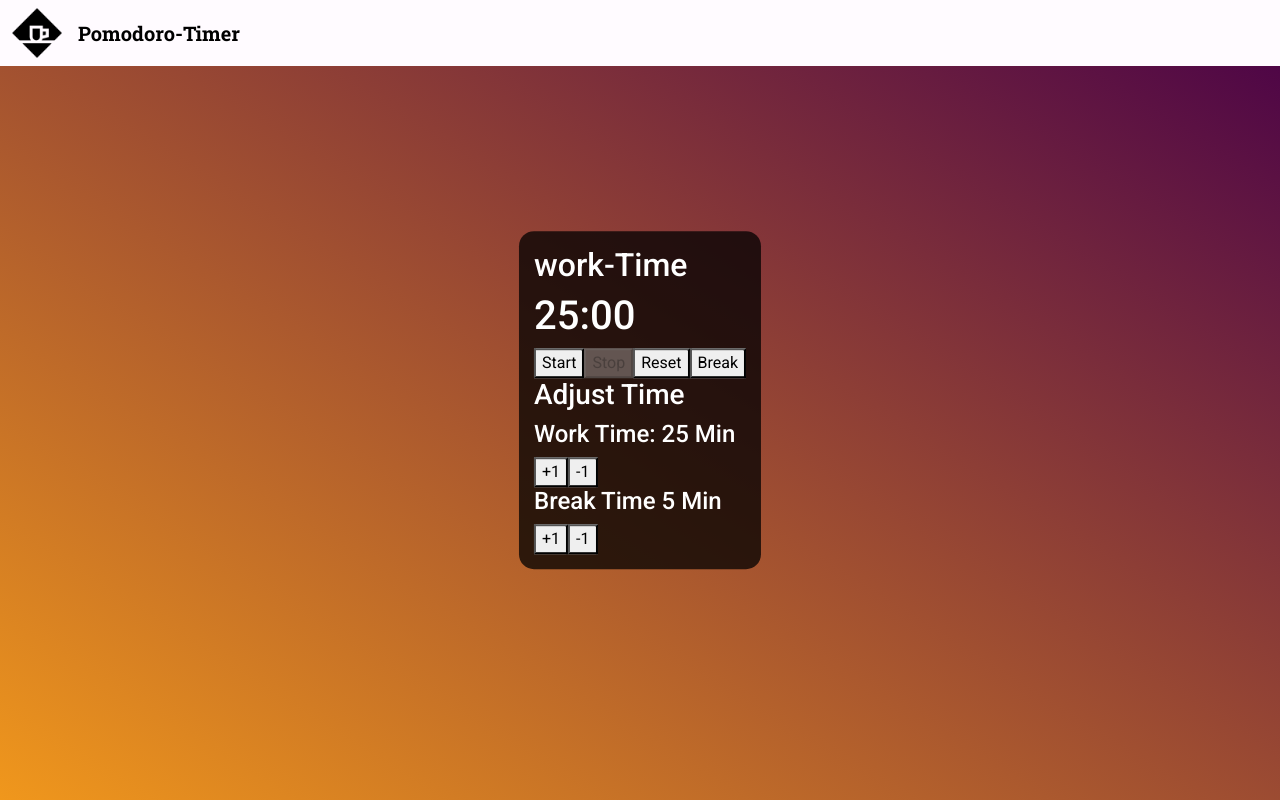
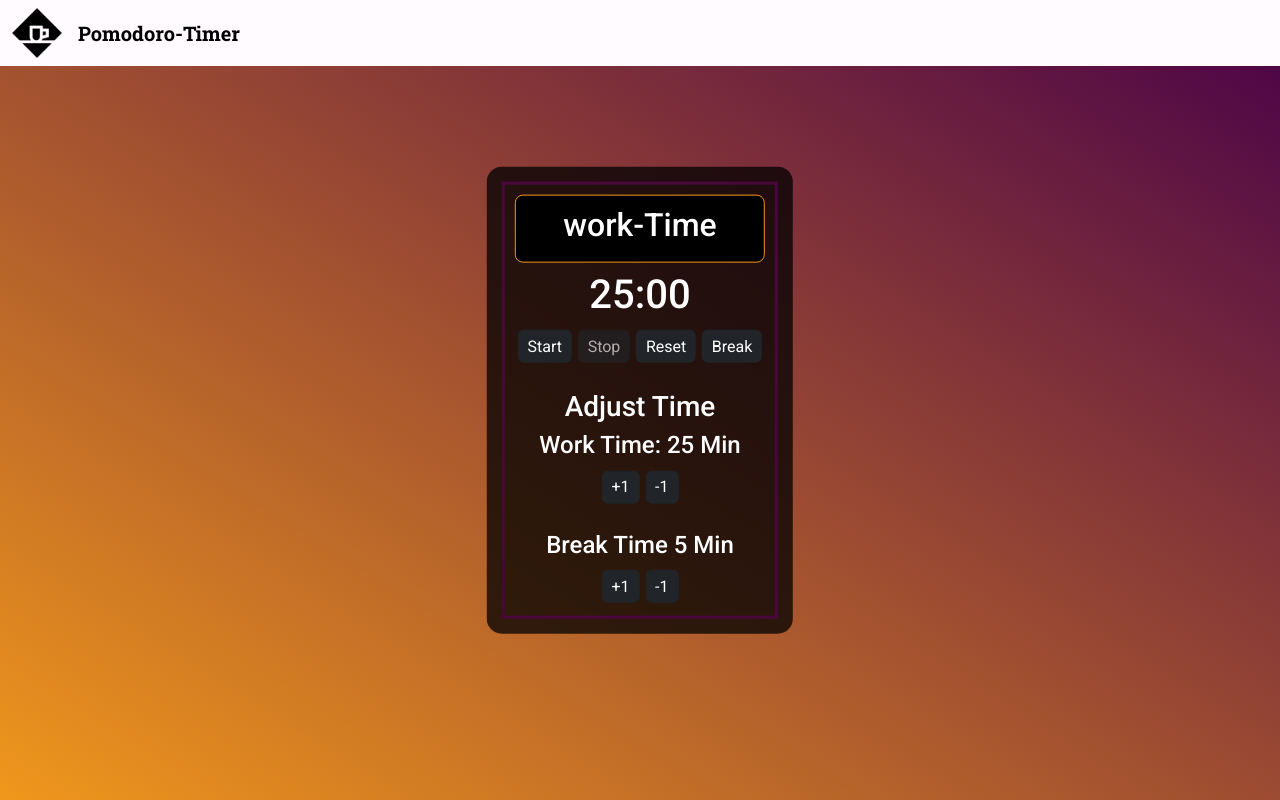
Before and after one commit to JLpensador/Pomodoro_Timer, an Angular app: page / in a window 1280 px wide. Built offline with nearby package versions, Linux system fonts and the light colour scheme.

Commit message:
Style: Adiciona decorações e visual atual para o componente Timer

```diff
--- a/src/app/components/timer/timer.component.html
+++ b/src/app/components/timer/timer.component.html
@@ -1,27 +1,44 @@
 <div class="background">
   <div class="pomodoro-timer">
+    <fieldset>
+      <legend>
         <h2>{{ isWorking ? "work-Time" : "break-Time" }}</h2>
+      </legend>
       <h1>{{ formattedTime }}</h1>
 
       <div class="controls">
-      <button (click)="startTimer()" [disabled]="isRunning">Start</button>
-      <button (click)="stopTimer()" [disabled]="!isRunning">Stop</button>
-      <button (click)="resetTimer()">Reset</button>
-      <button (click)="switchMode()">Break</button>
+        <button
+          (click)="startTimer()"
+          [disabled]="isRunning"
+          class="btn btn-dark"
+        >
+          Start
+        </button>
+        <button
+          (click)="stopTimer()"
+          [disabled]="!isRunning"
+          class="btn btn-dark"
+        >
+          Stop
+        </button>
+        <button (click)="resetTimer()" class="btn btn-dark">Reset</button>
+        <button (click)="switchMode()" class="btn btn-dark">Break</button>
       </div>
-
+      <br />
       <div class="adjust-timer">
         <h3>Adjust Time</h3>
         <div>
           <h4>Work Time: {{ workTime / 60 }} Min</h4>
-        <button (click)="increaseWorkTime()">+1</button>
-        <button (click)="decreaseWorkTime()">-1</button>
+          <button (click)="increaseWorkTime()" class="btn btn-dark">+1</button>
+          <button (click)="decreaseWorkTime()" class="btn btn-dark">-1</button>
         </div>
+        <br />
         <div>
           <h4>Break Time {{ breakTime / 60 }} Min</h4>
-        <button (click)="increaseBreakTime()">+1</button>
-        <button (click)="decreaseBreakTime()">-1</button>
+          <button (click)="increaseBreakTime()" class="btn btn-dark">+1</button>
+          <button (click)="decreaseBreakTime()" class="btn btn-dark">-1</button>
         </div>
       </div>
+    </fieldset>
   </div>
 </div>
--- a/src/app/components/timer/timer.component.scss
+++ b/src/app/components/timer/timer.component.scss
@@ -1,3 +1,16 @@
+legend {
+  background-color: black;
+  border: 1px solid #f0971c;
+  padding: 10px;
+  text-align: center;
+  border-radius: 8px;
+}
+
+fieldset {
+  border: 3px solid #4a073c;
+  padding: 10px;
+}
+
 .pomodoro-timer {
   color: white;
   position: absolute;
@@ -7,4 +20,15 @@
   background-color: rgba(0, 0, 0, 0.75);
   padding: 15px;
   border-radius: 15px;
+  text-align: center;
 }
+
+.btn {
+  margin: 3px;
+  --bs-btn-padding-y: 0.2rem;
+  --bs-btn-padding-x: 0.55rem;
+}
+
+.btn:active {
+  font-size: 0.9rem;
+}
```
Lines whose indentation alone changed are shown as unchanged.
